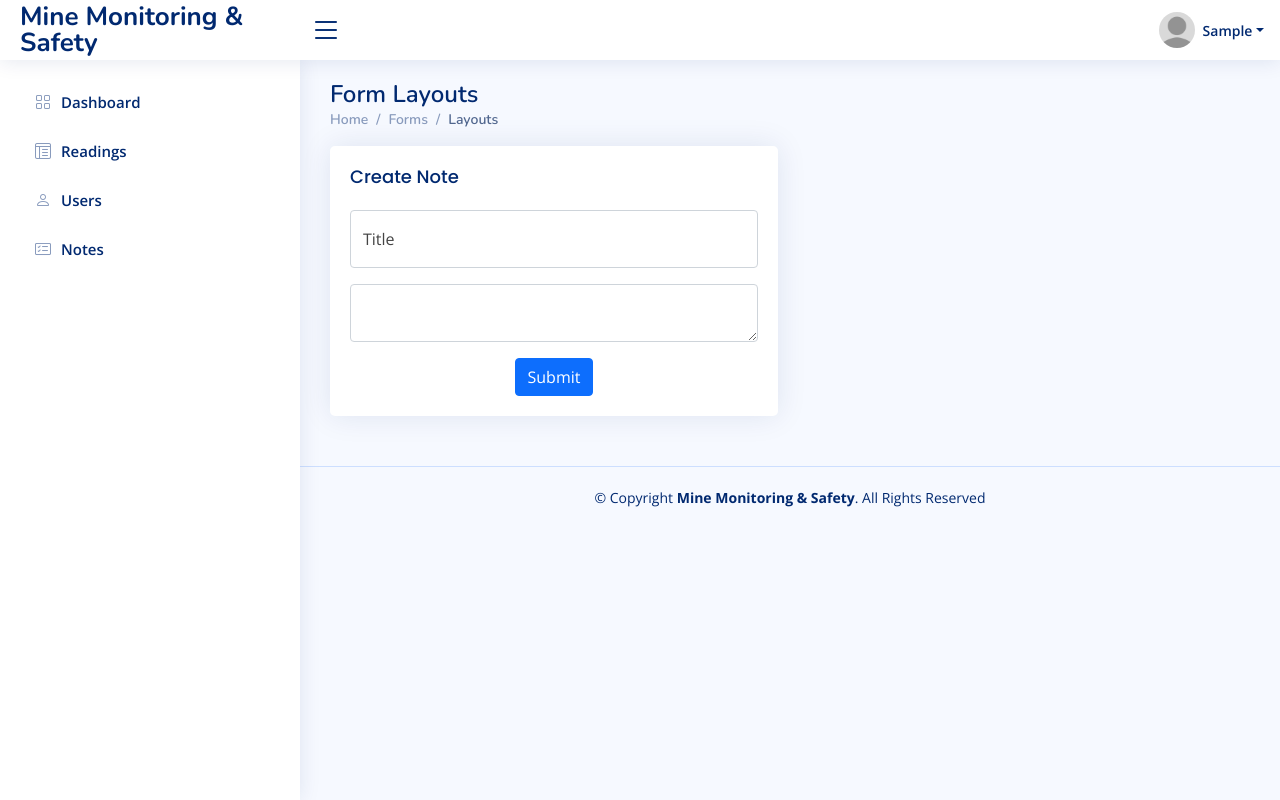
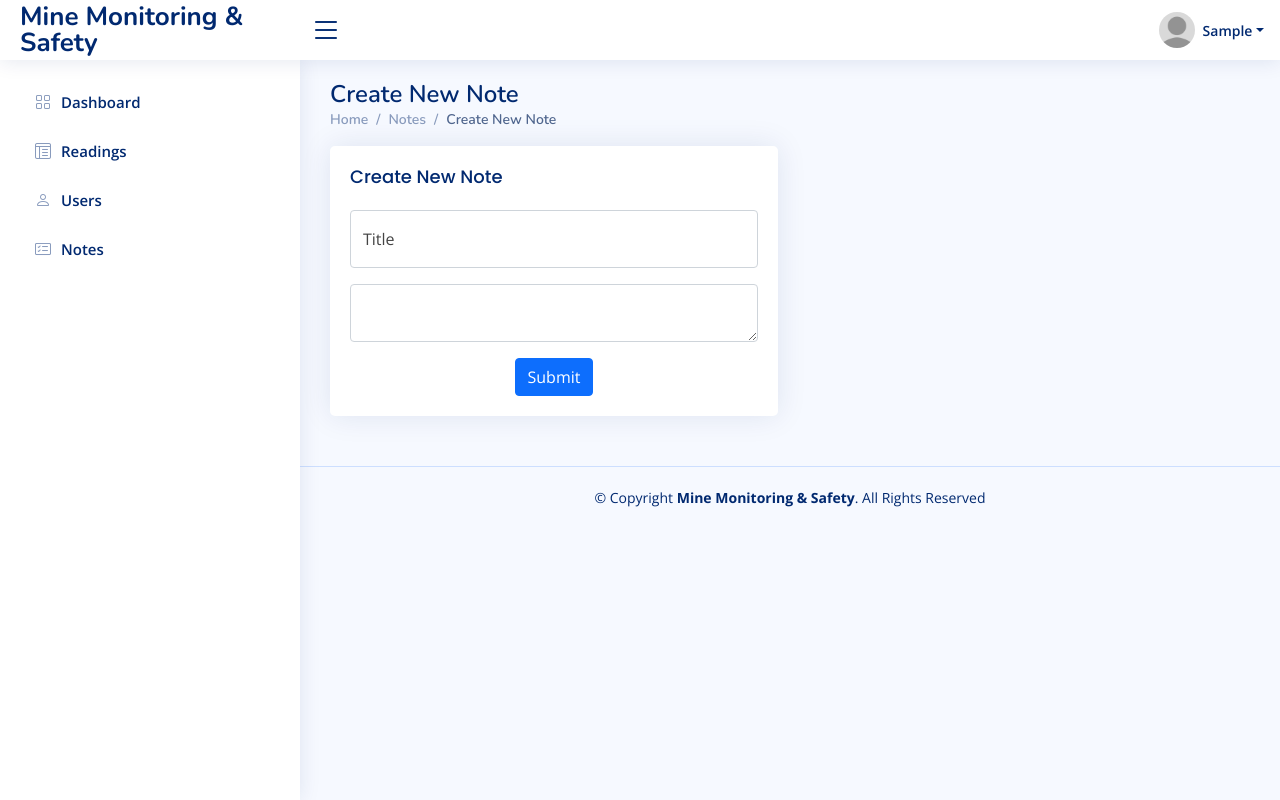
Before and after one commit to shumbaashley/minesafety, a Django app: page /create-note/ in a window 1280 px wide. Run offline with Django 3.2, Linux system fonts and the light colour scheme; the visitor is signed in with stand-in values (Sample User, id 1); some libraries are stand-ins or nearby versions.

Commit message:
Create New Note

```diff
--- a/readings/templates/readings/create-notepad.html
+++ b/readings/templates/readings/create-notepad.html
@@ -10,12 +10,12 @@
 
 <main id="main" class="main">
   <div class="pagetitle">
-    <h1>Form Layouts</h1>
+    <h1>Create New Note</h1>
     <nav>
       <ol class="breadcrumb">
-        <li class="breadcrumb-item"><a href="index.html">Home</a></li>
-        <li class="breadcrumb-item">Forms</li>
-        <li class="breadcrumb-item active">Layouts</li>
+        <li class="breadcrumb-item"><a href="{% url 'dashboard' %}">Home</a></li>
+        <li class="breadcrumb-item">Notes</li>
+        <li class="breadcrumb-item active">Create New Note</li>
       </ol>
     </nav>
   </div>
@@ -25,7 +25,7 @@
       <div class="col-lg-6">
         <div class="card">
           <div class="card-body">
-            <h5 class="card-title">Create Note</h5>
+            <h5 class="card-title">Create New Note</h5>
 
             {% if messages %}
                 {% for message in messages %}
```
